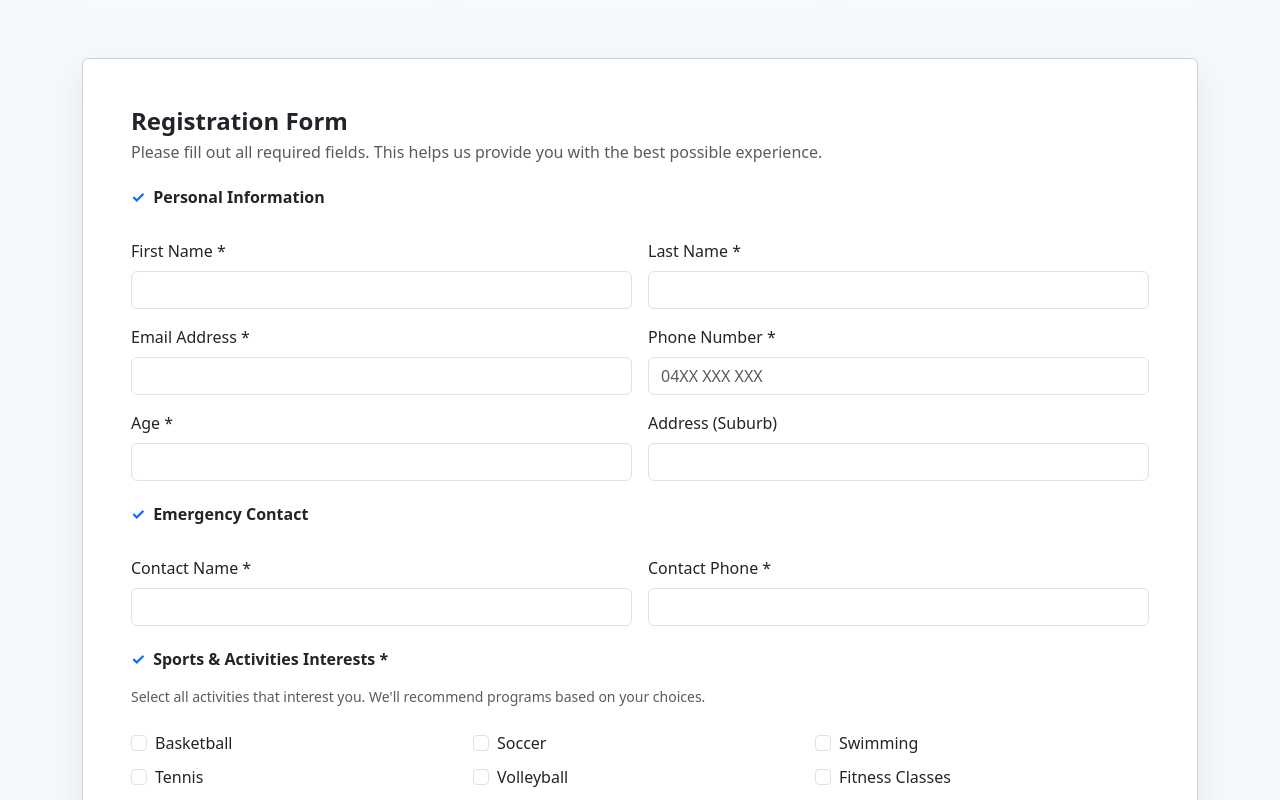
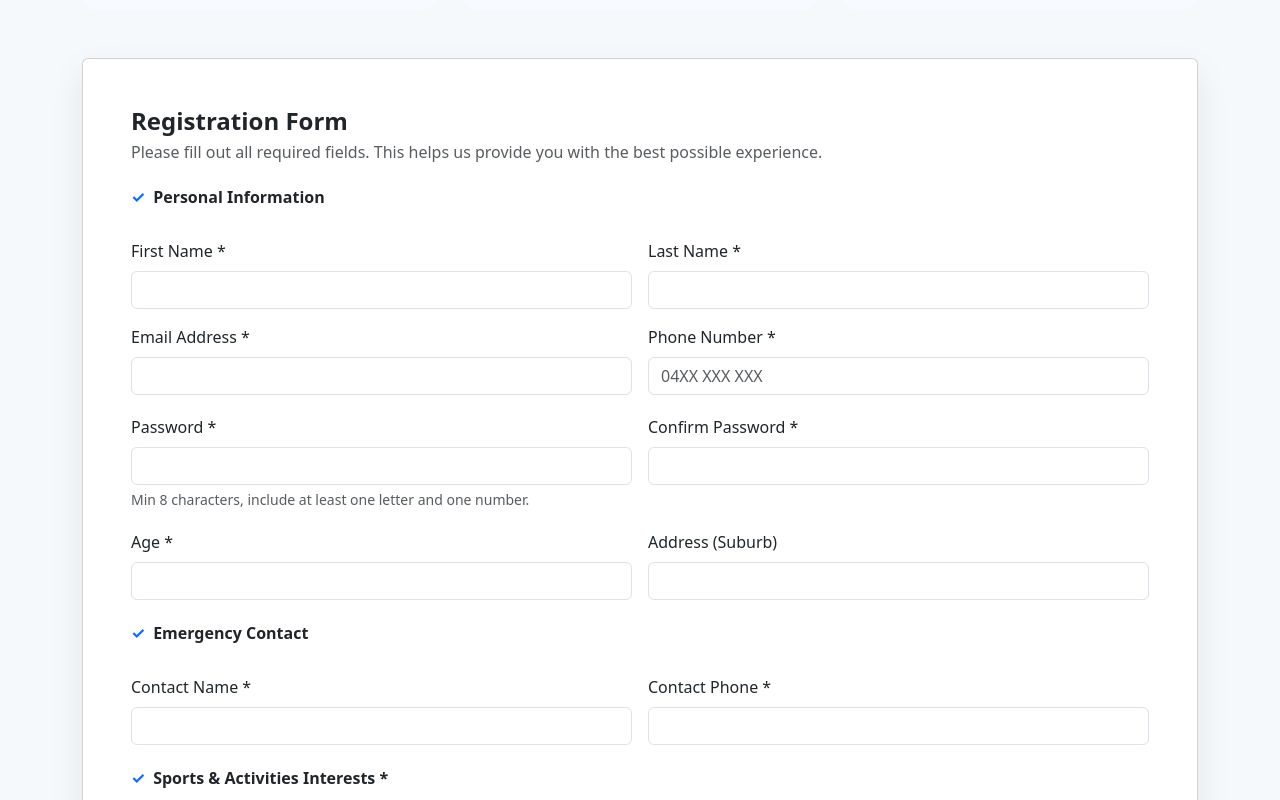
Before and after one commit to snat0022/Engage360, a Vue app in the folder Engage360/: page /form in a window 1280 px wide. Shown: the part 468-1268 px from the top of the page. Built offline with nearby package versions, Linux system fonts and the light colour scheme.

Commit message:
updated form

```diff
--- a/Engage360/src/views/Form.vue
+++ b/Engage360/src/views/Form.vue
@@ -79,7 +79,7 @@
                 <label for="email" class="form-label">Email Address *</label>
                 <input id="email" type="email" class="form-control"
                        v-model.trim="form.email"
-                       :class="invalid('email')" @input="clear('email')" />
+                       :class="invalid('email')" @input="clear('email')" autocomplete="email" />
                 <div class="invalid-feedback" v-if="errors.email">{{ errors.email }}</div>
               </div>
               <div class="col-md-6">
@@ -89,7 +89,30 @@
                        :class="invalid('phone')" @input="clear('phone')" />
                 <div class="invalid-feedback" v-if="errors.phone">{{ errors.phone }}</div>
               </div>
+            </div>
 
+            <!-- Passwords -->
+            <div class="row g-3 mt-1">
+              <div class="col-md-6">
+                <label for="password" class="form-label">Password *</label>
+                <input id="password" type="password" class="form-control"
+                       v-model="form.password"
+                       :class="invalid('password')" @input="clear('password')"
+                       minlength="8" autocomplete="new-password" />
+                <div class="form-text">Min 8 characters, include at least one letter and one number.</div>
+                <div class="invalid-feedback" v-if="errors.password">{{ errors.password }}</div>
+              </div>
+              <div class="col-md-6">
+                <label for="confirmPassword" class="form-label">Confirm Password *</label>
+                <input id="confirmPassword" type="password" class="form-control"
+                       v-model="form.confirmPassword"
+                       :class="invalid('confirmPassword')" @input="clear('confirmPassword')"
+                       autocomplete="new-password" />
+                <div class="invalid-feedback" v-if="errors.confirmPassword">{{ errors.confirmPassword }}</div>
+              </div>
+            </div>
+
+            <div class="row g-3 mt-1">
               <div class="col-md-6">
                 <label for="age" class="form-label">Age *</label>
                 <input id="age" type="number" class="form-control" min="16" max="100"
@@ -210,6 +233,7 @@ const sportOptions = [
 // state
 const form = reactive({
   firstName: '', lastName: '', email: '', phone: '', age: '',
+  password: '', confirmPassword: '',
   address: '', emergencyContact: '', emergencyPhone: '',
   interests: [], fitnessLevel: '', healthConditions: '',
   motivation: '', consent: false, newsletter: false
@@ -239,7 +263,7 @@ function validate() {
   formAlert.value = ''
   submitOk.value = false
 
-  // required
+  // required names
   if (!form.firstName.trim()) errors.firstName = 'First name is required'
   if (!form.lastName.trim()) errors.lastName = 'Last name is required'
 
@@ -253,6 +277,13 @@ function validate() {
   const ph = form.phone.replace(/\s/g, '')
   if (!form.phone.trim()) errors.phone = 'Phone number is required'
   else if (!phoneRe.test(ph)) errors.phone = 'Please enter a valid Australian phone number'
+
+  // passwords
+  const strongPw = /^(?=.*[A-Za-z])(?=.*\d).{8,}$/
+  if (!form.password) errors.password = 'Password is required'
+  else if (!strongPw.test(form.password)) errors.password = 'Password must be at least 8 characters and include a letter and a number'
+  if (!form.confirmPassword) errors.confirmPassword = 'Please confirm your password'
+  else if (form.confirmPassword !== form.password) errors.confirmPassword = 'Passwords must match'
 
   // age
   const ageNum = parseInt(form.age, 10)
@@ -287,6 +318,7 @@ async function handleSubmit() {
     // reset form
     Object.assign(form, {
       firstName: '', lastName: '', email: '', phone: '', age: '',
+      password: '', confirmPassword: '',
       address: '', emergencyContact: '', emergencyPhone: '',
       interests: [], fitnessLevel: '', healthConditions: '',
       motivation: '', consent: false, newsletter: false
```
